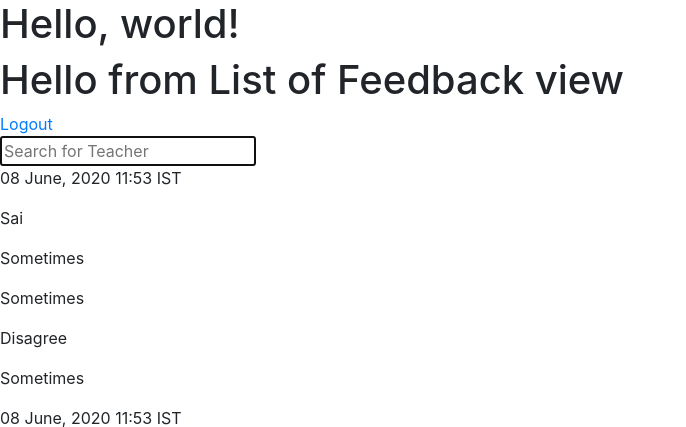
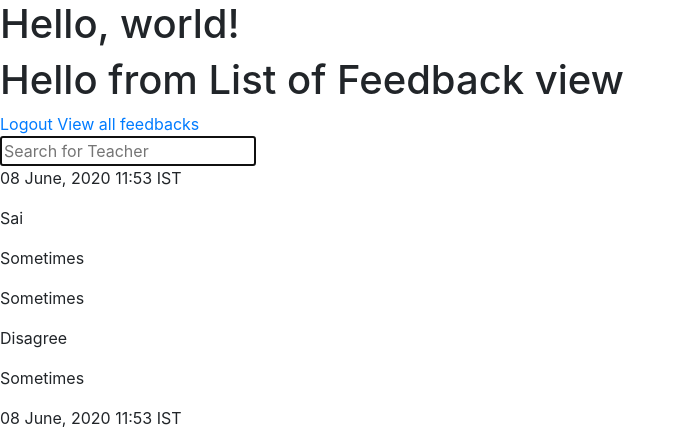
Before and after one commit to Gautam-J/yuva-feedback, a Django app: page /review/ in a window 1280 px wide. Shown: the top 427 px of the page, without its empty margins (0-686 px from the left). Run offline with Django 3.2, Linux system fonts and the light colour scheme; a user stored in the database is signed in; data comes from the database, SQL or seed files in the repository; both versions use the stored data as it was after the commit; some libraries are stand-ins or nearby versions.

Commit message:
added href to view all feedbacks

```diff
--- a/Review/templates/Review/list_feedback.html
+++ b/Review/templates/Review/list_feedback.html
@@ -3,6 +3,7 @@
     <div>
         <h1>Hello from List of Feedback view</h1>
         <a role="button" href="{% url 'LogoutView' %}">Logout</a>
+        <a role="button" href="{% url 'ListFeedbackView' %}">View all feedbacks</a>
     </div>
 
     <div>
```
Also changed, not shown: db.sqlite3.
